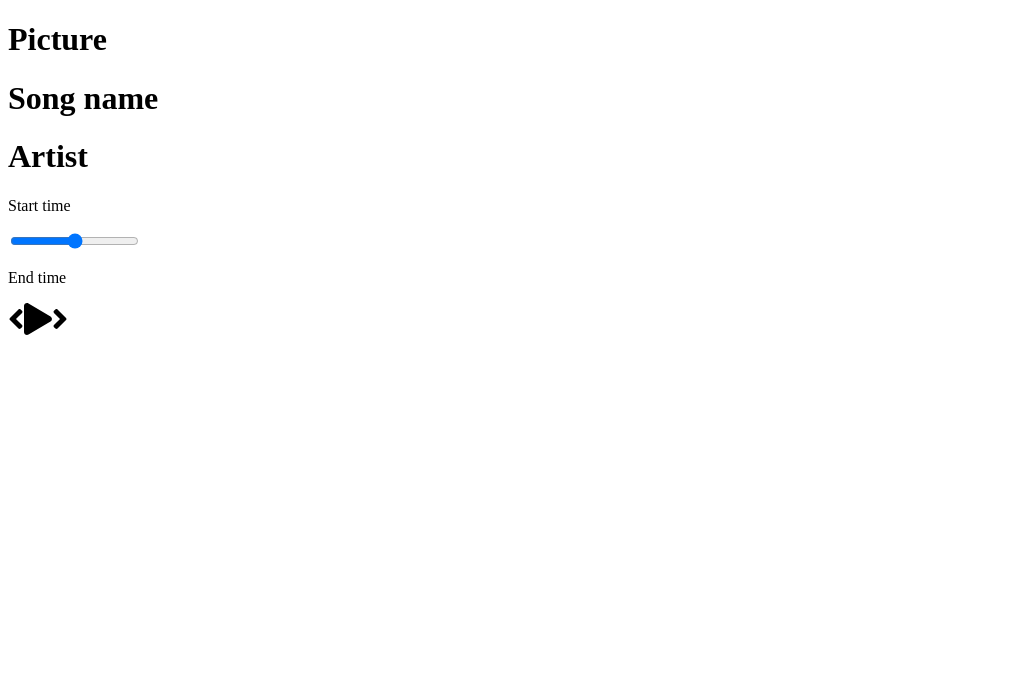
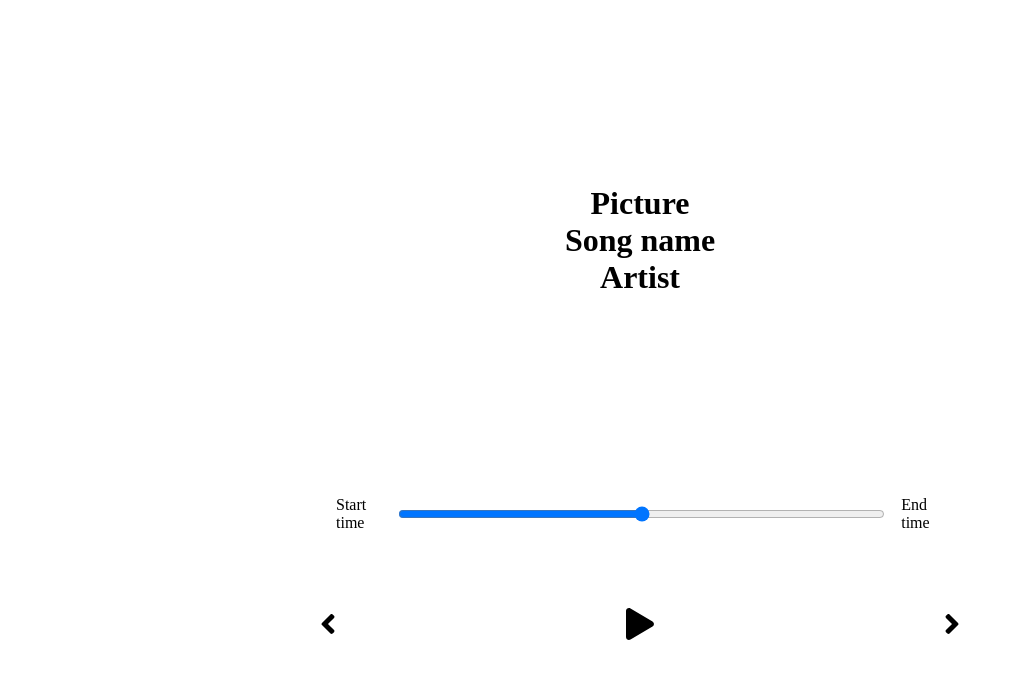
Before and after one commit to nmirandaghn/developedbyed, a React (Create React App) app in the folder react/chapter_03/react-player/: page / in a window 1280 px wide. Shown: the top 678 px of the page, without its empty margins (0-1014 px from the left). Built offline with nearby package versions, Linux system fonts and the light colour scheme.

Commit message:
Initial styling

```diff
--- a/react/chapter_03/react-player/src/App.js
+++ b/react/chapter_03/react-player/src/App.js
@@ -1,3 +1,7 @@
+// Styles
+import "./styles/app.scss";
+
+// Components
 import Player from "./components/Player";
 import Song from "./components/Songs";
 
--- /dev/null
+++ b/react/chapter_03/react-player/src/styles/_player.scss
@@ -0,0 +1,31 @@
+.player {
+  min-height: 20vh;
+  display: flex;
+  flex-direction: column;
+  align-items: center;
+  justify-content: space-between;
+}
+
+.time-control {
+  width: 50%;
+  display: flex;
+  input {
+    width: 100%;
+    padding: 1rem 2rem;
+  }
+
+  p{
+    padding: 1rem;
+  }
+}
+
+.play-control {
+  display: flex;
+  justify-content: space-between;
+  align-items: center;
+  width: 50%;
+
+  svg {
+    cursor: pointer;
+  }
+}
--- /dev/null
+++ b/react/chapter_03/react-player/src/styles/_song.scss
@@ -0,0 +1,7 @@
+.song-container {
+  min-height: 60vh;
+  display: flex;
+  flex-direction: column;
+  align-items: center;
+  justify-content: center;
+}
--- a/react/chapter_03/react-player/src/styles/app.scss
+++ b/react/chapter_03/react-player/src/styles/app.scss
@@ -3,3 +3,6 @@
   padding: 0;
   box-sizing: border-box;
 }
+
+@import './song';
+@import './player';
```
Also changed, not shown: 1 other file (tests, documents, lock files or other folders).
